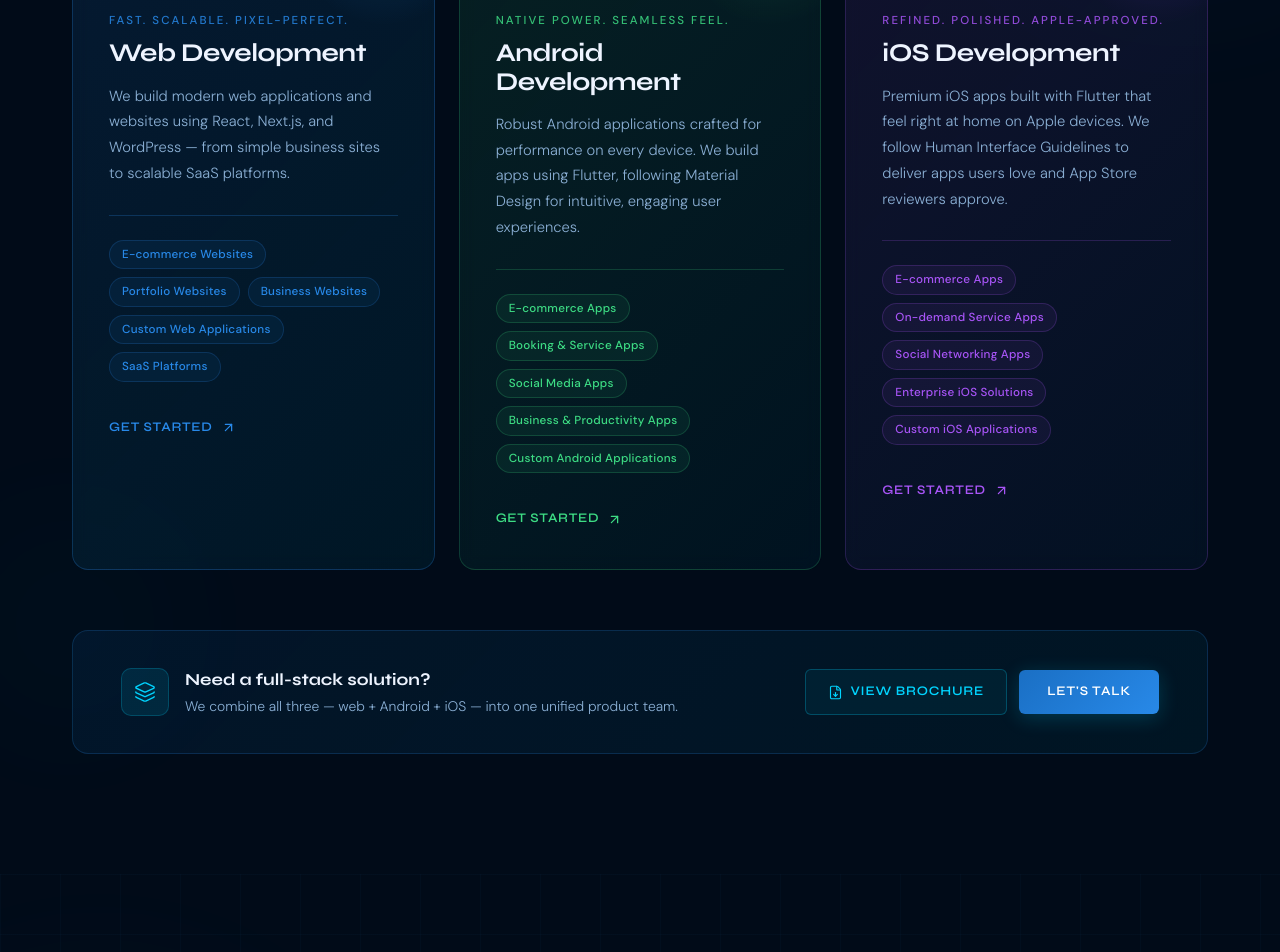
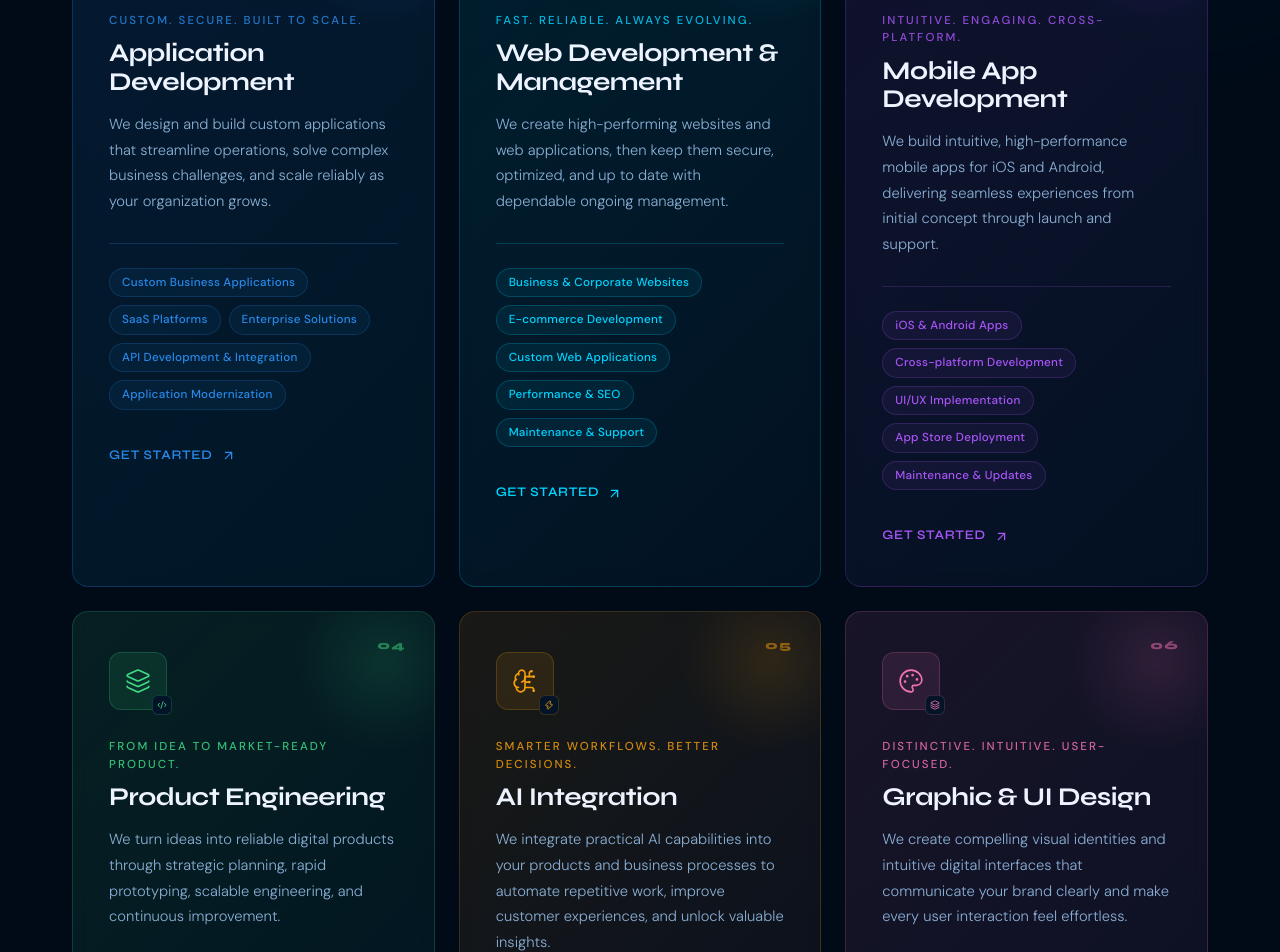
Before and after one commit to ananthu-dev224/enovix, a Next.js app: page / in a window 1280 px wide. Shown: the part 1340-2292 px from the top of the page. Built offline with nearby package versions, Linux system fonts and the light colour scheme.

Commit message:
feat: services update

```diff
--- a/components/Services.tsx
+++ b/components/Services.tsx
@@ -11,26 +11,28 @@ import {
   Zap,
   Shield,
   Layers,
+  BrainCircuit,
+  Palette,
   ArrowUpRight,
   FileDown,
 } from 'lucide-react';
 
 const services = [
   {
-    id: 'web',
-    icon: Globe,
-    accentIcon: Code2,
+    id: 'application-development',
+    icon: Code2,
+    accentIcon: Zap,
     label: '01',
-    title: 'Web Development',
-    tagline: 'Fast. Scalable. Pixel-perfect.',
+    title: 'Application Development',
+    tagline: 'Custom. Secure. Built to scale.',
     description:
-    'We build modern web applications and websites using React, Next.js, and WordPress — from simple business sites to scalable SaaS platforms.',
+      'We design and build custom applications that streamline operations, solve complex business challenges, and scale reliably as your organization grows.',
     features: [
-      'E-commerce Websites',
-      'Portfolio Websites',
-      'Business Websites',
-      'Custom Web Applications',
-      'SaaS Platforms'
+      'Custom Business Applications',
+      'SaaS Platforms',
+      'Enterprise Solutions',
+      'API Development & Integration',
+      'Application Modernization'
     ],
     color: '#2889e8',
     glow: 'rgba(40, 137, 232, 0.15)',
@@ -38,20 +40,62 @@ const services = [
     gradient: 'linear-gradient(135deg, rgba(40, 137, 232, 0.12), rgba(0, 212, 255, 0.06))',
   },
   {
-    id: 'android',
+    id: 'web-development-management',
+    icon: Globe,
+    accentIcon: Shield,
+    label: '02',
+    title: 'Web Development & Management',
+    tagline: 'Fast. Reliable. Always evolving.',
+    description:
+      'We create high-performing websites and web applications, then keep them secure, optimized, and up to date with dependable ongoing management.',
+    features: [
+      'Business & Corporate Websites',
+      'E-commerce Development',
+      'Custom Web Applications',
+      'Performance & SEO',
+      'Maintenance & Support'
+    ],
+    color: '#00d4ff',
+    glow: 'rgba(0, 212, 255, 0.12)',
+    border: 'rgba(0, 212, 255, 0.2)',
+    gradient: 'linear-gradient(135deg, rgba(0, 212, 255, 0.1), rgba(40, 137, 232, 0.05))',
+  },
+  {
+    id: 'mobile-app-development',
     icon: Smartphone,
-    accentIcon: Zap,
-    label: '02',
-    title: 'Android Development',
-    tagline: 'Native power. Seamless feel.',
+    accentIcon: Apple,
+    label: '03',
+    title: 'Mobile App Development',
+    tagline: 'Intuitive. Engaging. Cross-platform.',
     description:
-      'Robust Android applications crafted for performance on every device. We build apps using Flutter, following Material Design for intuitive, engaging user experiences.',
+      'We build intuitive, high-performance mobile apps for iOS and Android, delivering seamless experiences from initial concept through launch and support.',
     features: [
-      'E-commerce Apps',
-      'Booking & Service Apps',
-      'Social Media Apps',
-      'Business & Productivity Apps',
-      'Custom Android Applications'
+      'iOS & Android Apps',
+      'Cross-platform Development',
+      'UI/UX Implementation',
+      'App Store Deployment',
+      'Maintenance & Updates'
+    ],
+    color: '#a855f7',
+    glow: 'rgba(168, 85, 247, 0.12)',
+    border: 'rgba(168, 85, 247, 0.2)',
+    gradient: 'linear-gradient(135deg, rgba(168, 85, 247, 0.1), rgba(40, 137, 232, 0.05))',
+  },
+  {
+    id: 'product-engineering',
+    icon: Layers,
+    accentIcon: Code2,
+    label: '04',
+    title: 'Product Engineering',
+    tagline: 'From idea to market-ready product.',
+    description:
+      'We turn ideas into reliable digital products through strategic planning, rapid prototyping, scalable engineering, and continuous improvement.',
+    features: [
+      'Product Strategy & Discovery',
+      'MVP Development',
+      'Architecture & Prototyping',
+      'Quality Engineering',
+      'Product Scaling'
     ],
     color: '#3ddc84',
     glow: 'rgba(61, 220, 132, 0.12)',
@@ -59,25 +103,46 @@ const services = [
     gradient: 'linear-gradient(135deg, rgba(61, 220, 132, 0.1), rgba(0, 212, 255, 0.04))',
   },
   {
-    id: 'ios',
-    icon: Apple,
-    accentIcon: Shield,
-    label: '03',
-    title: 'iOS Development',
-    tagline: 'Refined. Polished. Apple-approved.',
+    id: 'ai-integration',
+    icon: BrainCircuit,
+    accentIcon: Zap,
+    label: '05',
+    title: 'AI Integration',
+    tagline: 'Smarter workflows. Better decisions.',
     description:
-      'Premium iOS apps built with Flutter that feel right at home on Apple devices. We follow Human Interface Guidelines to deliver apps users love and App Store reviewers approve.',
+      'We integrate practical AI capabilities into your products and business processes to automate repetitive work, improve customer experiences, and unlock valuable insights.',
     features: [
-      'E-commerce Apps',
-      'On-demand Service Apps',
-      'Social Networking Apps',
-      'Enterprise iOS Solutions',
-      'Custom iOS Applications'
+      'AI Assistants & Chatbots',
+      'Workflow Automation',
+      'Generative AI Integration',
+      'Data Analysis & Insights',
+      'Custom AI Solutions'
     ],
-    color: '#a855f7',
-    glow: 'rgba(168, 85, 247, 0.12)',
-    border: 'rgba(168, 85, 247, 0.2)',
-    gradient: 'linear-gradient(135deg, rgba(168, 85, 247, 0.1), rgba(40, 137, 232, 0.05))',
+    color: '#f59e0b',
+    glow: 'rgba(245, 158, 11, 0.12)',
+    border: 'rgba(245, 158, 11, 0.2)',
+    gradient: 'linear-gradient(135deg, rgba(245, 158, 11, 0.1), rgba(168, 85, 247, 0.04))',
+  },
+  {
+    id: 'graphic-ui-design',
+    icon: Palette,
+    accentIcon: Layers,
+    label: '06',
+    title: 'Graphic & UI Design',
+    tagline: 'Distinctive. Intuitive. User-focused.',
+    description:
+      'We create compelling visual identities and intuitive digital interfaces that communicate your brand clearly and make every user interaction feel effortless.',
+    features: [
+      'UI/UX Design',
+      'Brand Identity',
+      'Web & Mobile Interfaces',
+      'Marketing Creatives',
+      'Prototyping & Design Systems'
+    ],
+    color: '#f472b6',
+    glow: 'rgba(244, 114, 182, 0.12)',
+    border: 'rgba(244, 114, 182, 0.2)',
+    gradient: 'linear-gradient(135deg, rgba(244, 114, 182, 0.1), rgba(168, 85, 247, 0.05))',
   },
 ];
 
@@ -275,7 +340,7 @@ function hexToRgb(hex: string) {
 }
 
 export default function Services() {
-  const headingReveal = useReveal();
+  const { ref: headingRef, inView: headingInView } = useReveal();
 
   // ── Replace this path with your actual PDF filename in /public ──
   const BROCHURE_PATH = '/enovixtech-brochure.pdf';
@@ -290,9 +355,9 @@ export default function Services() {
 
         {/* Section header */}
         <motion.div
-          ref={headingReveal.ref}
+          ref={headingRef}
           initial={{ opacity: 0, y: 30 }}
-          animate={headingReveal.inView ? { opacity: 1, y: 0 } : {}}
+          animate={headingInView ? { opacity: 1, y: 0 } : {}}
           transition={{ duration: 0.7 }}
           style={{ marginBottom: '70px' }}
         >
@@ -391,7 +456,7 @@ export default function Services() {
                 color: 'var(--text-secondary)',
                 fontWeight: '300',
               }}>
-                We combine all three — web + Android + iOS — into one unified product team.
+                We unite design, AI, application, web, mobile, and product engineering in one expert team.
               </div>
             </div>
           </div>
```
